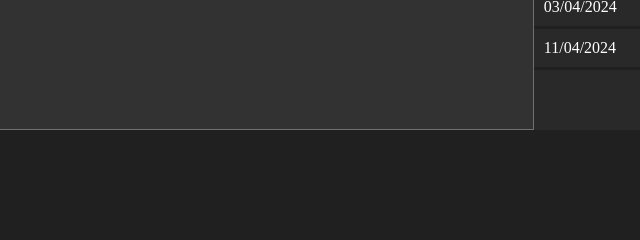
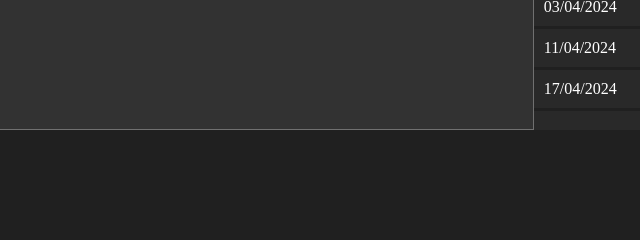
Before and after one commit to rhy2106/Test-site, a plain HTML site: page Home.html in a window 1280 px wide. Shown: the part 256-496 px from the top of the page, 640-1280 px from the left. Drawn offline with Linux system fonts and the light colour scheme.

Commit message:
Update Home.html

```diff
--- a/Home.html
+++ b/Home.html
@@ -41,6 +41,7 @@
                     <li>31/03/2024</li>
                     <li>03/04/2024</li>
                     <li>11/04/2024</li>
+                    <li>17/04/2024</li>
                 </ul>
             </div>
         </div>
```
